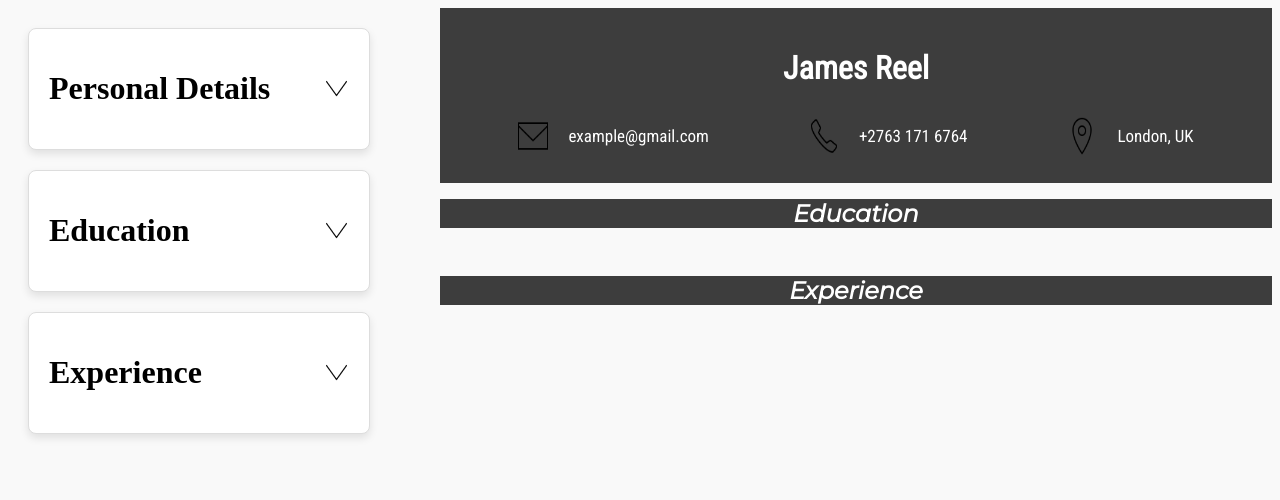
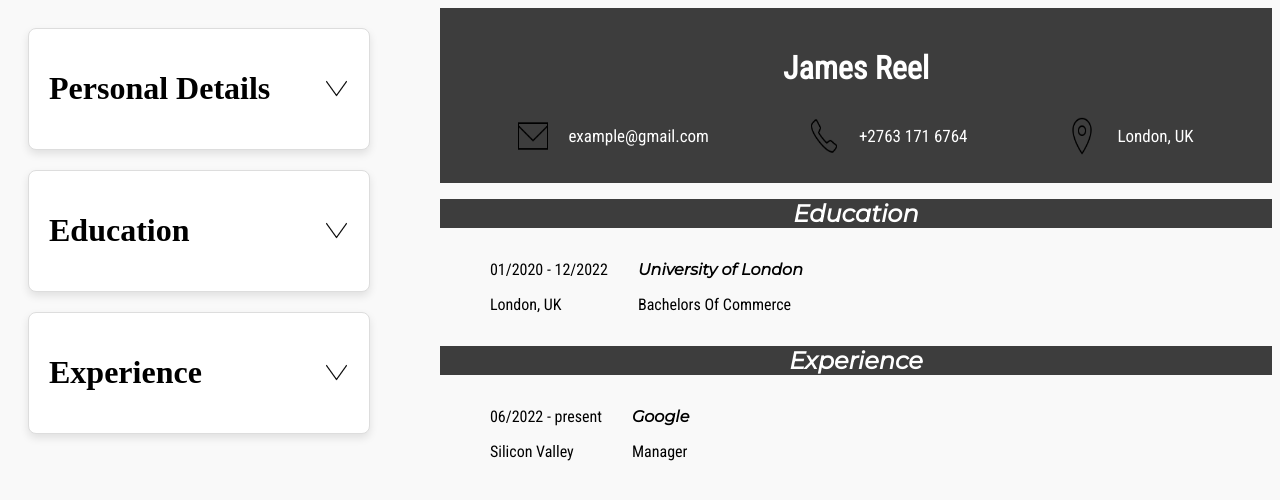
Before and after one commit to softwareNinja-888/cv, a React (Vite) app in the folder cvGenerator/: page / in a window 1280 px wide. Shown: the top 500 px of the page. Built offline with nearby package versions, Linux system fonts and the light colour scheme.

Commit message:
Refactor code

```diff
--- a/cvGenerator/src/components/education.jsx
+++ b/cvGenerator/src/components/education.jsx
@@ -1,23 +1,28 @@
-function Body({title,date,place,school,qualification,isEl}){
+function HeaderDisplay({title}){
     return (
-        <>
-            {isEl && (
-                <div className="titleContainer">
-                    <h1 className="fullName">{title}</h1>
-                </div>
-            )}
-            <div className="detailsDisplay">
-                <div className="left">
-                    <p className="startEndDate">{date}</p>
-                    <p className="place">{place}</p>
-                </div>
-                <div className="right">
-                    <p className="school">{school}</p>
-                    <p className="qualification">{qualification}</p>
-                </div>
-            </div>
-        </>
+        <div className="titleContainer">
+            <h1 className="fullName">{title}</h1>
+        </div>
     )
 }
 
-export {Body}
+function LeftDisplay({displayDate,values,title}){
+
+    return (
+        <div className="left">
+            <p className="startEndDate">{displayDate}</p>
+            <p className="place">{(title === 'Education') ? values.location: values.locationXp}</p>
+        </div>
+    )
+}
+
+function RightDisplay({values,title}){
+    return (
+        <div className="right">
+            <p className="school">{(title === 'Education') ? values.school: values.company}</p>
+            <p className="qualification">{(title === 'Education') ? values.degree : values.position}</p>
+        </div>
+    )
+}
+
+export {HeaderDisplay,LeftDisplay,RightDisplay}
--- a/cvGenerator/src/components/general.jsx
+++ b/cvGenerator/src/components/general.jsx
@@ -3,7 +3,7 @@ import { useState } from "react"
 import { Form } from './form.jsx';
 import { formData } from '../data/formData.js';
 import { Header,Email,Phone,Location } from './header.jsx';
-import { Body } from './education.jsx';
+import { HeaderDisplay,LeftDisplay,RightDisplay} from './education.jsx';
 
 export function Layout(){
     const [formValues,setFormValues] = useState({
@@ -11,9 +11,22 @@ export function Layout(){
         lastName: "Reel",
         email: "example@gmail.com",
         phone: "+2763 171 6764",
-        address: "London, UK"
+        address: "London, UK",
+        school: 'University of London',
+        degree: 'Bachelors Of Commerce',
+        location: 'London, UK',
+        startEdu: '01/2020',
+        endEdu: '12/2022',
+        company: 'Google',
+        position: 'Manager',
+        locationXp: 'Silicon Valley',
+        startXp: '06/2022',
+        endXp: 'present',
     })
     const fullName = `${formValues.firstName} ${formValues.lastName}`
+    const displayDateEd = `${formValues.startEdu} - ${formValues.endEdu}`
+
+    const displayDateXp = `${formValues.startXp} - ${formValues.endXp}`
 
     function handleStates(e){
         const {id,value} = e.target;
@@ -42,10 +55,18 @@ export function Layout(){
                         </div>
                     </div>
                     <div className="educationCon">
-                        <Body title='Education' isEl={true}/>
+                        <HeaderDisplay title='Education'/>
+                        <div className="detailsDisplay">
+                            <LeftDisplay title='Education' displayDate={displayDateEd} values={formValues}/>
+                            <RightDisplay title='Education' values={formValues}/>
+                        </div>
                     </div>
                     <div className="experienceCon">
-                        <Body title='Experience' isEl={true}/>
+                        <HeaderDisplay title='Experience'/>
+                        <div className="detailsDisplay">
+                            <LeftDisplay title='Experience' displayDate={displayDateXp} values={formValues}/>
+                            <RightDisplay title='Experience' values={formValues}/>
+                        </div>
                     </div>
                 </div>
             </div>
--- a/cvGenerator/src/data/formData.js
+++ b/cvGenerator/src/data/formData.js
@@ -14,17 +14,17 @@ export const formData = (function (){
         one: ['school','School:'],
         two: ['degree', 'Degree:'],
         three: ['location','Location:'],
-        four: ['start', 'Start Date:'],
-        five: ['end','End Date:'],
+        four: ['startEd', 'Start Date:'],
+        five: ['endEd','End Date:'],
         form: 'formEducation',
     }
     const experience = {
         section: 'Experience',
         one: ['company','Company Name:'],
         two: ['position', 'Position:'],
-        three: ['location','Location:'],
-        four: ['start', 'Start Date:'],
-        five: ['end','End Date:'],
+        three: ['locationXp','Location:'],
+        four: ['startXp', 'Start Date:'],
+        five: ['endXp','End Date:'],
         form: 'formExperience'
     }
 
```
